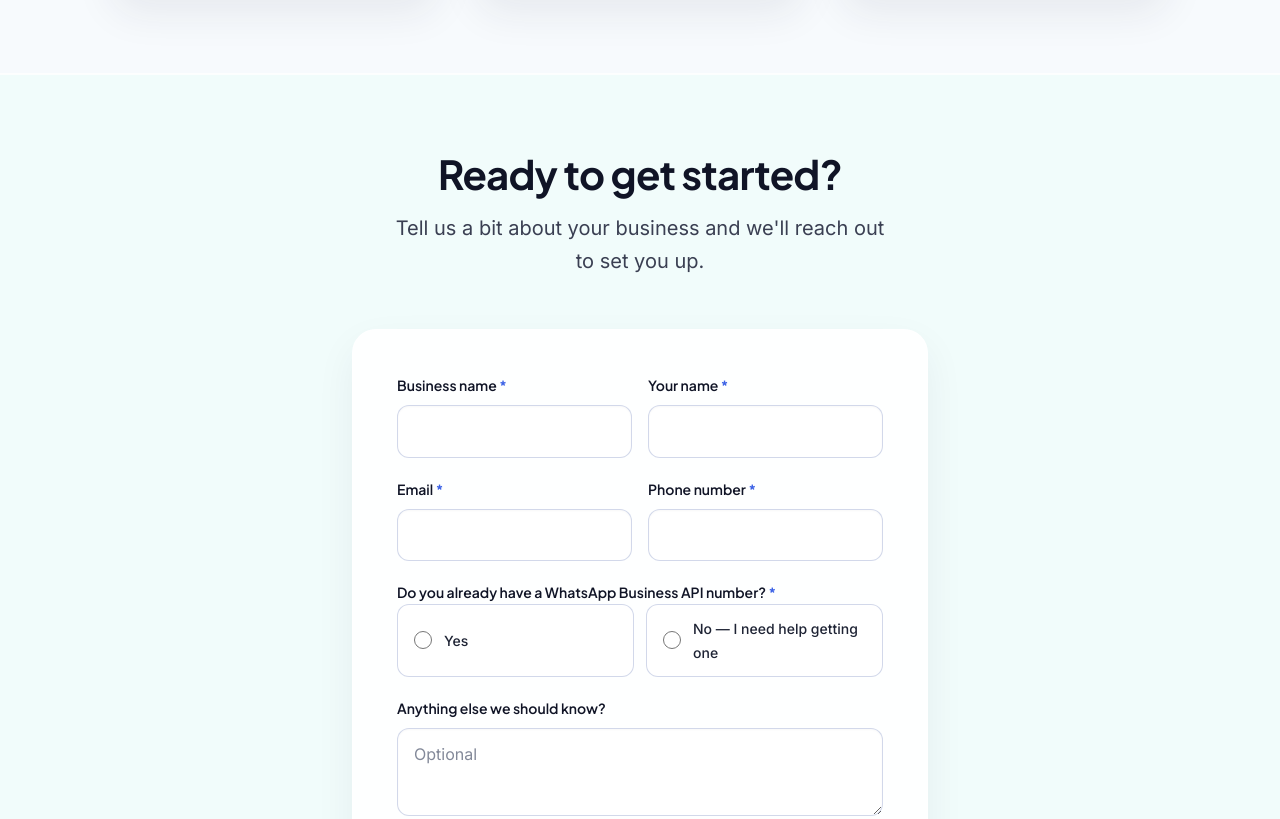
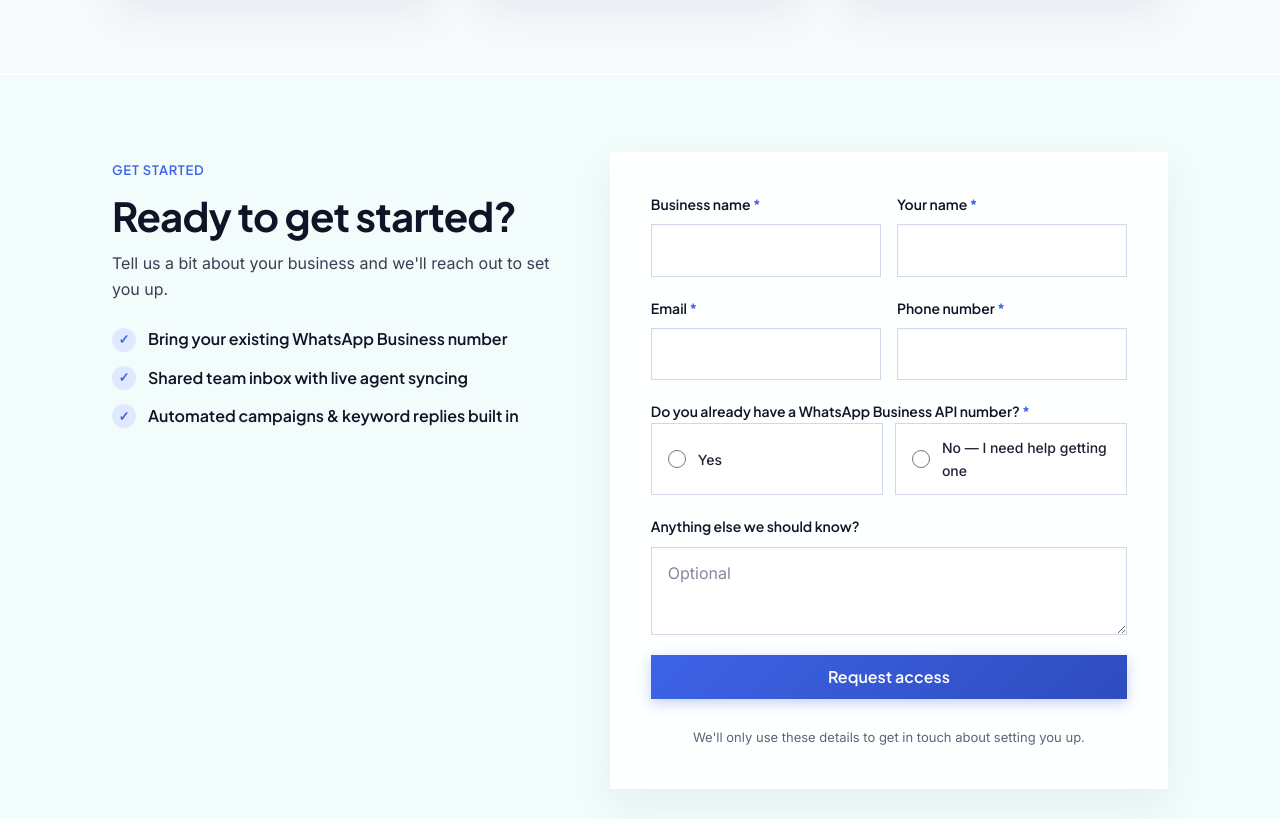
Before and after one commit to BASITH11/blueconnect, a plain HTML site: page index.html in a window 1280 px wide. Shown: the part 3034-3853 px from the top of the page. Drawn offline with Linux system fonts and the light colour scheme.

Commit message:
Convert Contact section to 2-column split with sharp border-radius 0 form

```diff
--- a/css/styles.css
+++ b/css/styles.css
@@ -1230,7 +1230,7 @@ button {
 /* ==========================================================================
    11. Form panel & Contact Section
    Section Background: Soft Mint Blue (#F1FCFB)
-   Minimal Standard Form Card
+   2-Column Layout with Sharp Corners (border-radius: 0)
    ========================================================================== */
 
 #contact {
@@ -1240,13 +1240,65 @@ button {
   padding-block: clamp(3.5rem, 6vw, 5.5rem);
 }
 
+.contact-grid {
+  display: grid;
+  gap: clamp(2rem, 4vw, 3.5rem);
+  align-items: start;
+}
+
+@media (min-width: 840px) {
+  .contact-grid {
+    grid-template-columns: 1fr 1.25fr;
+  }
+}
+
+.contact-copy {
+  padding-top: var(--space-2);
+}
+
+.contact-copy .section__lede {
+  margin-top: var(--space-3);
+  font-size: clamp(1rem, 1.2vw, 1.125rem);
+  line-height: var(--leading-relaxed);
+  color: var(--ink-700);
+}
+
+.contact-bullets {
+  display: grid;
+  gap: var(--space-3);
+  margin-top: var(--space-6);
+}
+
+.contact-bullet {
+  display: flex;
+  align-items: center;
+  gap: var(--space-3);
+  font-family: var(--font-heading);
+  font-weight: var(--weight-medium);
+  font-size: var(--text-base);
+  color: var(--color-heading);
+}
+
+.bullet-icon {
+  display: grid;
+  place-items: center;
+  width: 1.5rem;
+  height: 1.5rem;
+  border-radius: var(--radius-pill);
+  background: var(--blue-100);
+  color: var(--blue-600);
+  font-size: var(--text-xs);
+  font-weight: var(--weight-bold);
+  flex-shrink: 0;
+}
+
 .form-wrap {
-  max-width: 36rem;
-  margin-inline: auto;
-  padding: clamp(1.75rem, 4vw, 2.75rem);
+  width: 100%;
+  max-width: 100%;
+  padding: clamp(1.5rem, 3.5vw, 2.5rem);
   background: rgb(255 255 255 / 0.95);
   border: 1px solid var(--glass-border);
-  border-radius: var(--radius-xl);
+  border-radius: 0;
   box-shadow: 0 16px 40px rgb(38 34 60 / 0.06);
 }
 
@@ -1287,7 +1339,7 @@ button {
   color: var(--ink-900);
   background: var(--white);
   border: 1.5px solid var(--color-border-strong);
-  border-radius: var(--radius-md);
+  border-radius: 0;
   box-shadow: inset 0 1px 2px rgb(0 0 0 / 0.03);
   transition: border-color var(--dur-fast) var(--ease-out),
               box-shadow var(--dur-fast) var(--ease-out);
@@ -1332,7 +1384,7 @@ button {
   color: var(--ink-800);
   background: var(--white);
   border: 1.5px solid var(--color-border-strong);
-  border-radius: var(--radius-md);
+  border-radius: 0;
   cursor: pointer;
   transition: border-color var(--dur-fast) var(--ease-out),
               background-color var(--dur-fast) var(--ease-out);
@@ -1375,7 +1427,7 @@ button {
   background: linear-gradient(135deg, var(--blue-600) 0%, var(--blue-700) 100%);
   color: var(--white);
   border: none;
-  border-radius: var(--radius-md);
+  border-radius: 0;
   font-family: var(--font-heading);
   font-weight: var(--weight-semibold);
   font-size: var(--text-base);
--- a/index.html
+++ b/index.html
@@ -325,15 +325,34 @@
          Captures a lead and notifies the team. It does NOT create an account,
          a tenant, a connection, or send any WhatsApp message.
          ==================================================================== -->
-    <section class="section section--tint" id="contact">
+    <section class="section" id="contact">
       <div class="container">
-        <div class="section__head section__head--center">
+        <div class="contact-grid">
+
+          <!-- Left Column: Copy & Headings -->
+          <div class="contact-copy">
+            <span class="eyebrow">GET STARTED</span>
             <h2 class="section__title">Ready to get started?</h2>
             <p class="section__lede">
               Tell us a bit about your business and we'll reach out to set you up.
             </p>
+            <div class="contact-bullets">
+              <div class="contact-bullet">
+                <span class="bullet-icon" aria-hidden="true">✓</span>
+                <span>Bring your existing WhatsApp Business number</span>
+              </div>
+              <div class="contact-bullet">
+                <span class="bullet-icon" aria-hidden="true">✓</span>
+                <span>Shared team inbox with live agent syncing</span>
+              </div>
+              <div class="contact-bullet">
+                <span class="bullet-icon" aria-hidden="true">✓</span>
+                <span>Automated campaigns & keyword replies built in</span>
+              </div>
+            </div>
           </div>
 
+          <!-- Right Column: Form Panel -->
           <div class="form-panel form-wrap">
 
             <!-- TODO(config): replace YOUR_FORM_ID with the real Formspree endpoint
@@ -434,6 +453,7 @@
 
           </div>
         </div>
+      </div>
     </section>
 
   </main>
```
Lines whose indentation alone changed are shown as unchanged.
